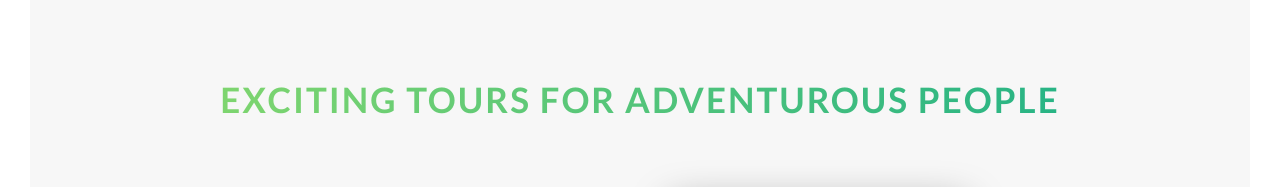
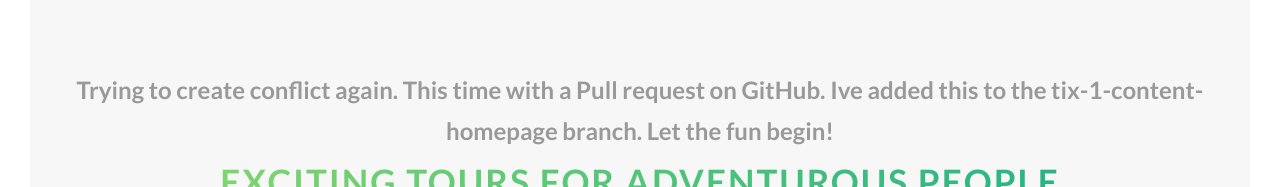
Before and after one commit to adrianjacinto101/p1-natours, a website: page index.html in a window 1280 px wide. Shown: the part 810-997 px from the top of the page. Drawn offline with Linux system fonts and the light colour scheme.

Commit message:
Conflict added to tix branch

```diff
--- a/index.html
+++ b/index.html
@@ -41,6 +41,11 @@ npm run compile:sass
     <main>
       <section class="section-about">
         <div class="u-center-text u-margin-bottom-big">
+          <h2>
+            Trying to create conflict again. This time with a Pull request on
+            GitHub. Ive added this to the tix-1-content-homepage branch. Let the
+            fun begin!
+          </h2>
           <h2 class="heading-secondary">
             Exciting tours for adventurous people
           </h2>
```
